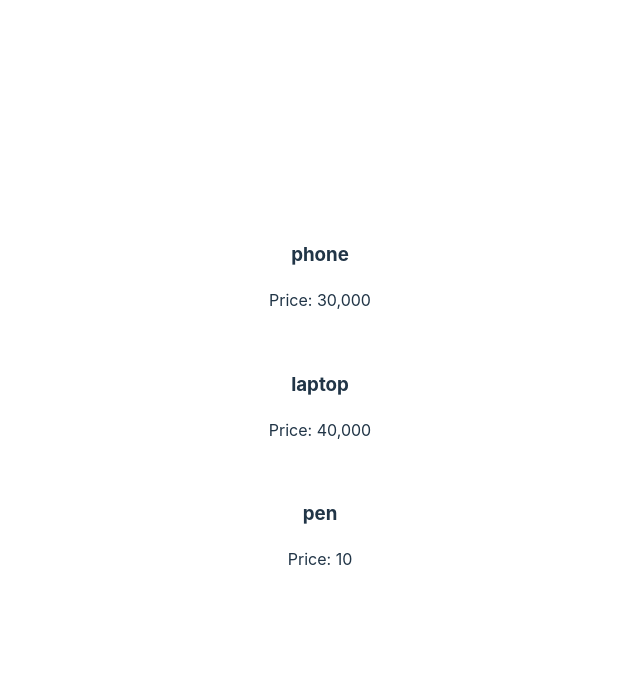
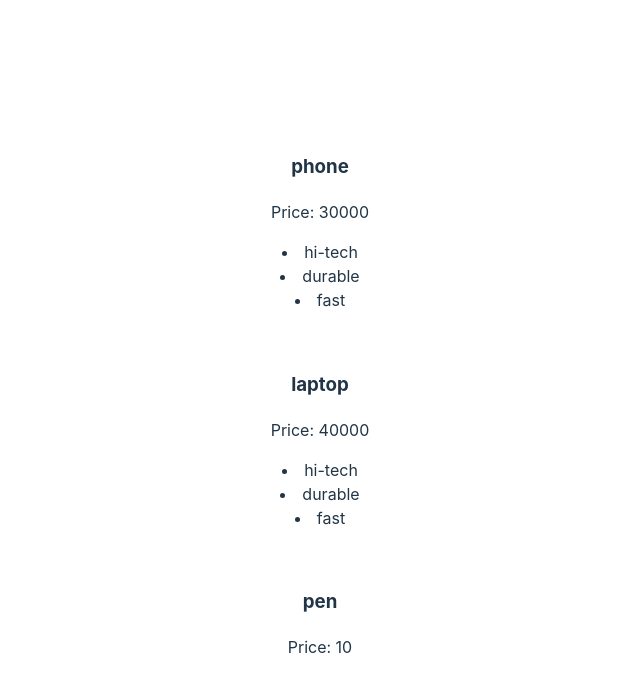
Before and after one commit to sarthaksharma27/First-React, a React (Vite) app: page / in a window 1280 px wide. Shown: the top 692 px of the page, without its empty margins (320-960 px from the left). Built offline with nearby package versions, Linux system fonts and the light colour scheme.

Commit message:
passing an array to props with li init

```diff
--- a/src/Product.jsx
+++ b/src/Product.jsx
@@ -1,10 +1,12 @@
 import "./Product.css";
 
-function Product({title, price}) {
+function Product({title, price, features, features2}) {
     return (
         <div className="Product">
             <h3>{title}</h3>
             <p>Price: {price}</p>
+            <p>{features}</p>
+            {/* <p>{features2.b}</p> */}
         </div>
     );
 }
--- a/src/ProductTab.jsx
+++ b/src/ProductTab.jsx
@@ -1,13 +1,17 @@
-import Product from "./Product.jsx";
+import React from 'react';
+import Product from './Product.jsx';
 
 function ProductTab() {
-    return (
-      <>
-        <Product title="phone" price="30,000"/>
-        <Product title="laptop" price="40,000"/>
-        <Product title="pen" price="10"/>
-      </>
-    )
+  let options = [<li>hi-tech</li>, <li>durable</li>, <li>fast</li> ];
+  // let options2 = { a: 'hi-tech', b: 'durable', c: 'fast' };
+
+  return (
+    <>
+      <Product title="phone" price={30000} features={options}  />
+      <Product title="laptop" price={40000} features={options}  />
+      <Product title="pen" price={10} />
+    </>
+  );
 }
 
 export default ProductTab;
```
